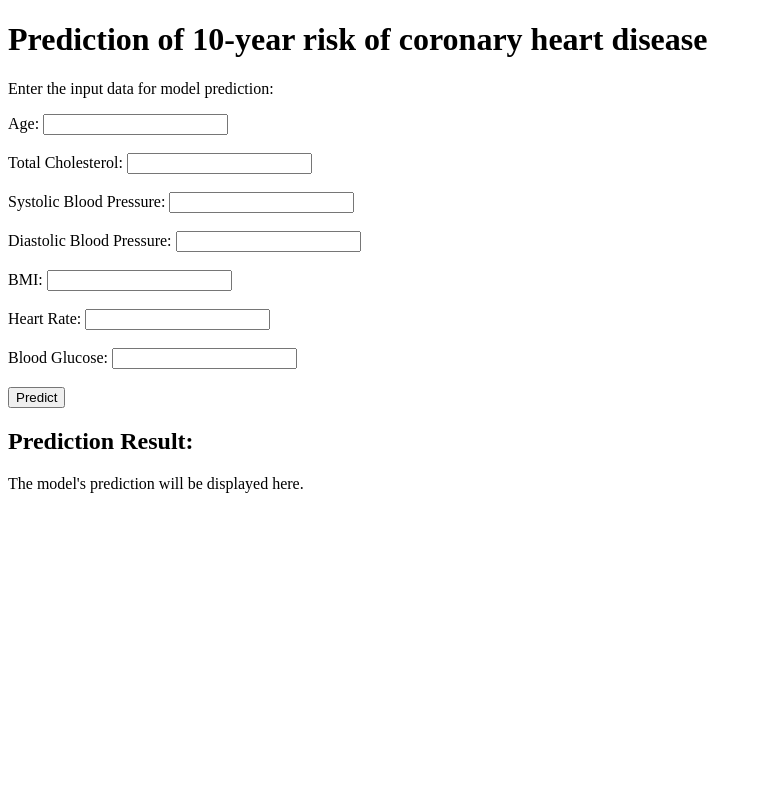
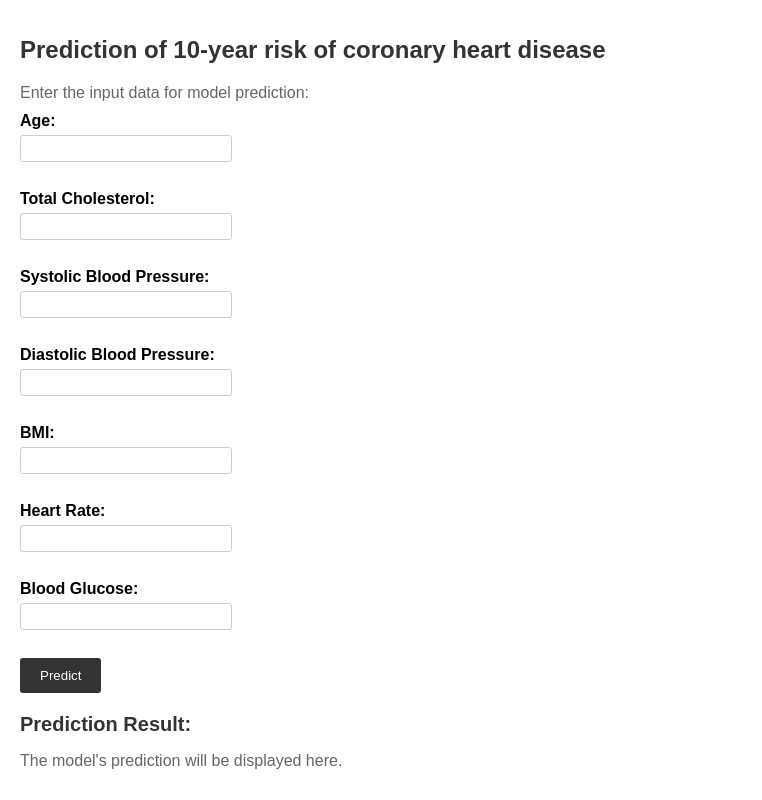
Before and after one commit to ManoharNaidu/Cardiovascular-Risk-Prediction, a Flask app: page / in a window 1280 px wide. Shown: the whole page, without its empty margins (0-762 px from the left). Run offline with Flask 3, Linux system fonts and the light colour scheme; parts of the project's set-up code (start-up, migrations or seed data) failed here and were passed over.

Commit message:
Answered all the Qs

```diff
--- a/Ml_Model_deployment/app.py
+++ b/Ml_Model_deployment/app.py
@@ -2,17 +2,15 @@ from flask import Flask, render_template,request
 import pickle
 import numpy as np
 
-model = pickle.load(open('model_2.pkl', 'rb'))
+model = pickle.load(open('model.pkl', 'rb'))
 app = Flask(__name__)
-
 
 @app.route('/')
 def index():
     return render_template('index.html')
 
-
 @app.route('/predict', methods=['POST'])
-def predict_TenYearCHD():
+def predict_ten_year_chd():
     age = request.form.get("age")
     total_cholesterol= float(request.form.get("total_cholesterol"))
     systolic_blood_pressure= float(request.form.get("systolic_blood_pressure"))
@@ -20,7 +18,6 @@ def predict_TenYearCHD():
     bmi= float(request.form.get("bmi"))
     heart_rate= float(request.form.get("heart_rate"))
     blood_glucose= float(request.form.get("blood_glucose"))
-
 
     #prediction
     input_1 = (age,total_cholesterol,systolic_blood_pressure,diastolic_blood_pressure,bmi,heart_rate,blood_glucose)
@@ -34,10 +31,5 @@ def predict_TenYearCHD():
 
     return result
 
-
-
-
-
-
 if __name__=='__main__':
     app.run(debug=True)
--- a/Ml_Model_deployment/templates/index.html
+++ b/Ml_Model_deployment/templates/index.html
@@ -1,7 +1,67 @@
 <!DOCTYPE html>
-<html>
+<html lang="en">
   <head>
-    <title>Model Deployment Interface</title>
+    <meta charset="UTF-8" />
+    <meta name="viewport" content="width=device-width, initial-scale=1.0" />
+    <title>Document</title>
+    <style>
+      body {
+        align-items: center;
+        font-family: Arial, sans-serif;
+        margin: 0;
+        padding: 20px;
+      }
+
+      h1 {
+        color: #333;
+        font-size: 24px;
+        margin-bottom: 20px;
+      }
+
+      p {
+        color: #666;
+        font-size: 16px;
+        margin-bottom: 10px;
+      }
+
+      form {
+        margin-bottom: 20px;
+      }
+
+      label {
+        display: block;
+        margin-bottom: 5px;
+        font-weight: bold;
+      }
+
+      input[type="number"] {
+        width: 200px;
+        padding: 5px;
+        border: 1px solid #ccc;
+        border-radius: 3px;
+        margin-bottom: 10px;
+      }
+
+      input[type="submit"] {
+        background-color: #333;
+        color: #fff;
+        padding: 10px 20px;
+        border: none;
+        border-radius: 3px;
+        cursor: pointer;
+      }
+
+      h2 {
+        color: #333;
+        font-size: 20px;
+        margin-bottom: 10px;
+      }
+
+      #prediction_result {
+        color: #666;
+        font-size: 16px;
+      }
+    </style>
   </head>
   <body>
     <h1>Prediction of 10-year risk of coronary heart disease</h1>
```
Also changed, not shown: other parts of Ml_Model_deployment/templates/index.html (+30 -18 lines), 2 other files. Lines whose indentation alone changed are shown as unchanged.
